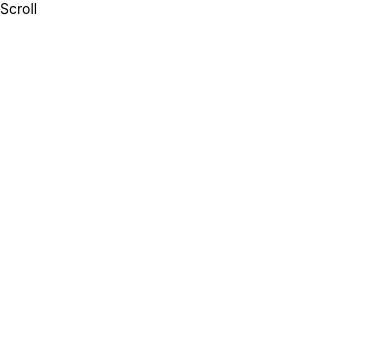
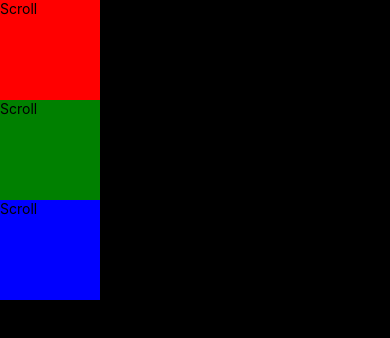
Before and after one commit to prafulpawar/ReactNative, a React Native app in the folder Basics/: screen / in a window 390 px wide. Shown: the top 338 px of the page. Built offline with nearby package versions, Linux system fonts and the light colour scheme.

Commit message:
StyleBox

```diff
--- a/Basics/src/Basics/Scroll.jsx
+++ b/Basics/src/Basics/Scroll.jsx
@@ -1,12 +1,39 @@
-import { View, Text } from 'react-native'
+import { View, Text, StyleSheet } from 'react-native'
 import React from 'react'
 
 const Scroll = () => {
-  return (
-    <View>
-      <Text>Scroll</Text>
-    </View>
-  )
+    return (
+        <View style={Style.container}>
+            <Text style={Style.box1} >Scroll</Text>
+            <Text style={Style.box2} >Scroll</Text>
+            <Text style={Style.box3} >Scroll</Text>
+        </View>
+    )
 }
 
 export default Scroll
+
+
+const Style = StyleSheet.create({
+    container: {
+        flex: 1,
+        backgroundColor: 'black'
+    },
+    box1: {
+        width: 100,
+        height: 100,
+        backgroundColor: 'red',
+    },
+
+    box2: {
+        width: 100,
+        height: 100,
+        backgroundColor: 'green',
+    },
+
+    box3: {
+        width: 100,
+        height: 100,
+        backgroundColor: 'blue',
+    },
+})
```
